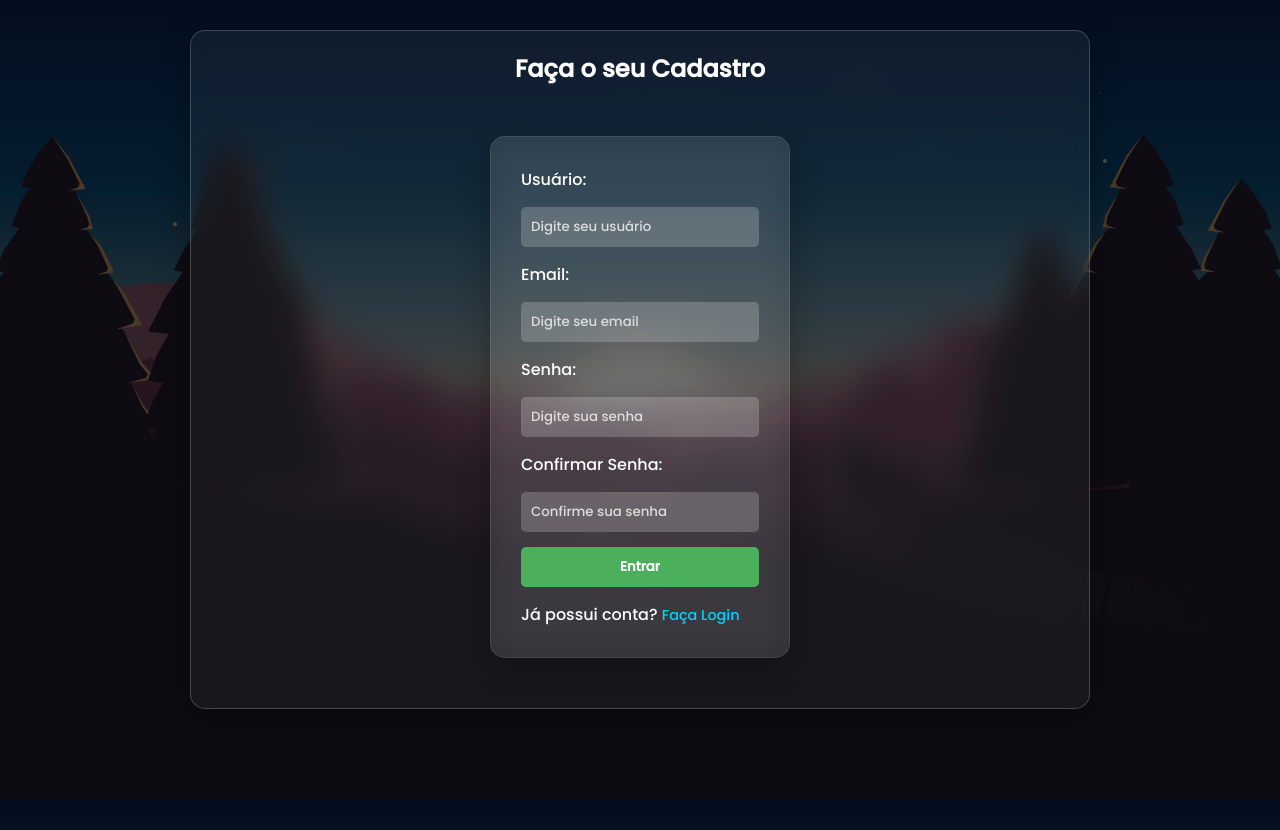
After one commit to yasminmartiins/Gerenciador-de-Tarefas, a Flask app: page /cadastro in a window 1280 px wide. The commit adds this page. Run offline with Flask 3, Linux system fonts and the light colour scheme.

Commit message:
Adicionado telas e login e cadastro

```diff
--- a/CRUD/main.py
+++ b/CRUD/main.py
@@ -150,5 +150,13 @@ def deletar_anexo(id):
 
     return jsonify({"success": True})
 
+@app.route('/login')
+def login():
+    return render_template('login.html')
+
+@app.route('/cadastro')
+def cadastro():
+    return render_template('cadastrar.html')
+
 if __name__ == '__main__':
     app.run(debug=True)
--- /dev/null
+++ b/CRUD/static/CSS/cadastrar.css
@@ -0,0 +1,97 @@
+@import url('https://fonts.googleapis.com/css2?family=Poppins:wght@200;300;500&display=swap');
+
+* {
+    margin: 0;
+    padding: 0;
+    box-sizing: border-box;
+    font-family: 'Poppins', sans-serif;
+}
+
+body {
+    background: linear-gradient(rgba(0,0,0,0.7), rgba(0,0,0,0.7)),
+                url('../assets/background.jpg');
+    background-size: cover;
+    background-position: center;
+    background-attachment: fixed;
+    min-height: 100vh;
+    color: white;
+}
+
+header {
+    background: rgba(255, 255, 255, 0.1);
+    backdrop-filter: blur(10px);
+    padding: 15px 50px;
+    display: flex;
+    align-items: center;
+    border-bottom: 1px solid rgba(255, 255, 255, 0.2);
+    position: sticky;
+    top: 0;
+    z-index: 100;
+}
+
+h2{
+    display: flex;
+    align-items: center;
+    justify-content: center;
+    padding-top: 20px;
+}
+
+.fundo {
+    max-width: 900px;
+    margin: 30px auto;
+    background: rgba(255, 255, 255, 0.05);
+    backdrop-filter: blur(15px);
+    border: 1px solid rgba(255, 255, 255, 0.2);
+    border-radius: 15px;
+    box-shadow: 0 8px 32px rgba(0,0,0,0.3);
+}
+
+.forms{
+    display: flex;
+    flex-direction: column;
+    gap: 15px;
+    width: 300px;
+
+    margin: 50px auto;
+    background: rgba(255, 255, 255, 0.1);
+    backdrop-filter: blur(15px);
+    border: 1px solid rgba(255, 255, 255, 0.1);
+    border-radius: 15px;
+    padding: 30px;
+    box-shadow: 0 8px 32px rgba(0,0,0,0.3);
+}
+
+.forms input {
+    padding: 10px;
+    border-radius: 5px;
+    border: none;
+    outline: none;
+    background: rgba(255, 255, 255, 0.2);
+    color: white;
+}
+
+.forms input::placeholder {
+    color: #ddd;
+}
+
+.botao button {
+    width: 100%;
+    padding: 10px;
+    cursor: pointer;
+    border-radius: 5px;
+    border: none;
+    background-color: #4caf5c;
+    color: white;
+    font-weight: bold;
+    transition: 0.3s;
+}
+
+.botao button:hover {
+    background-color: #45a049;
+}
+
+.forms a {
+    color: #00d4ff;
+    text-decoration: none;
+    font-size: 0.9em;
+}
--- /dev/null
+++ b/CRUD/templates/cadastrar.html
@@ -0,0 +1,34 @@
+<!DOCTYPE html>
+<html lang="pt-br">
+<head>
+    <meta charset="UTF-8">
+    <link rel="stylesheet" href="{{ url_for('static', filename='CSS/cadastrar.css') }}">
+    <link rel="stylesheet" href="https://cdnjs.cloudflare.com/ajax/libs/font-awesome/6.0.0/css/all.min.css">
+    <title>Login</title>
+</head>
+<body>
+    <div class="cnt_principal fundo">
+        <h2>Faça o seu Cadastro</h2>
+        <form action="index.html" method="post" class="forms">
+
+            <label for="usuario">Usuário:</label>
+            <input type="text" id="usuario" name="usuario" placeholder="Digite seu usuário">
+
+            <label for="email">Email:</label>
+            <input type="email" id="email" name="email" placeholder="Digite seu email">
+
+            <label for="senha">Senha:</label>
+            <input type="password" id="senha" name="senha" placeholder="Digite sua senha">
+
+            <label for="confSenha">Confirmar Senha:</label>
+            <input type="password" id="confSenha" name="confSenha" placeholder="Confirme sua senha">
+
+            <div class="botao">
+                <button type="submit">Entrar</button>
+            </div>
+
+            <p>Já possui conta? <a href="{{ url_for('login') }}">Faça Login</a></p>
+        </form>
+    </div>
+</body>
+</html>
--- a/CRUD/templates/index.html
+++ b/CRUD/templates/index.html
@@ -11,6 +11,8 @@
     <header>
         <a href="{{ url_for('index') }}" class="bt_home"><i class="fas fa-home"></i></a>
         <span class="texto_logo">MENU PRINCIPAL</span>
+
+        <a href="{{ url_for('login') }}" class="icon"><i class="fa-solid fa-user"></i></a>
     </header>
     <div class="cnt_principal">
         <h2>Painel de Controle</h2>
```
Also changed, not shown: CRUD/static/CSS/base.css (+9 -0 lines), CRUD/static/CSS/login.css (added, +52 -0 lines), CRUD/templates/login.html (added, +30 -0 lines).
